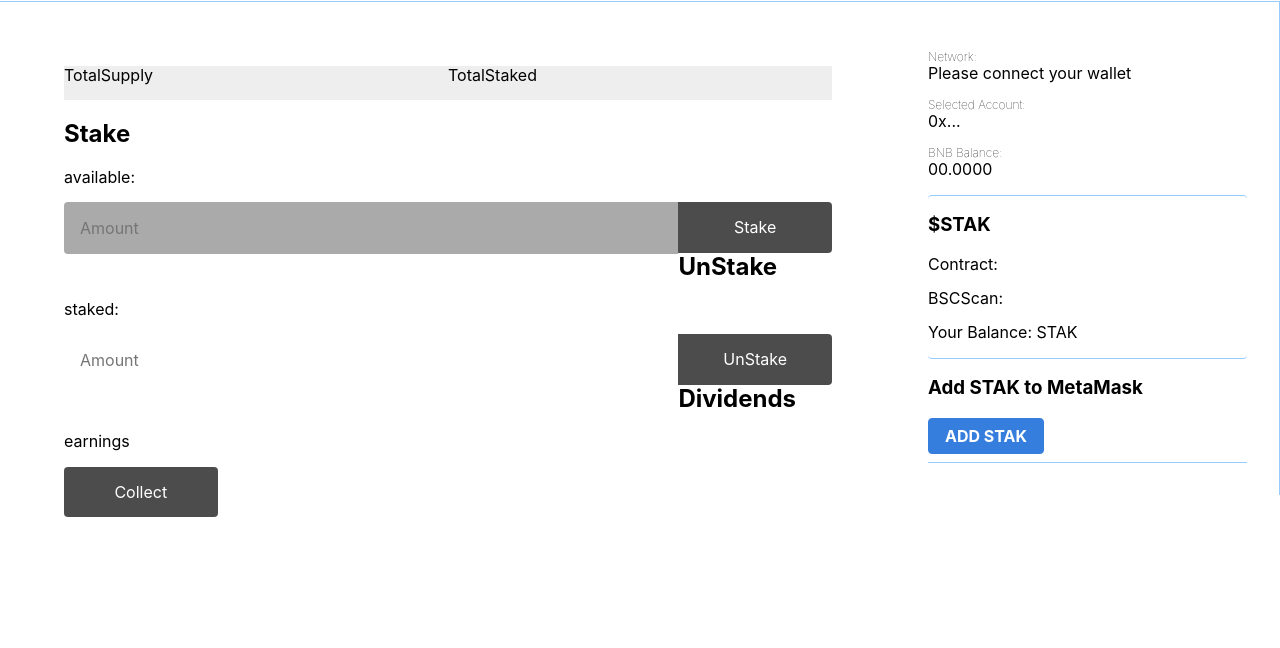
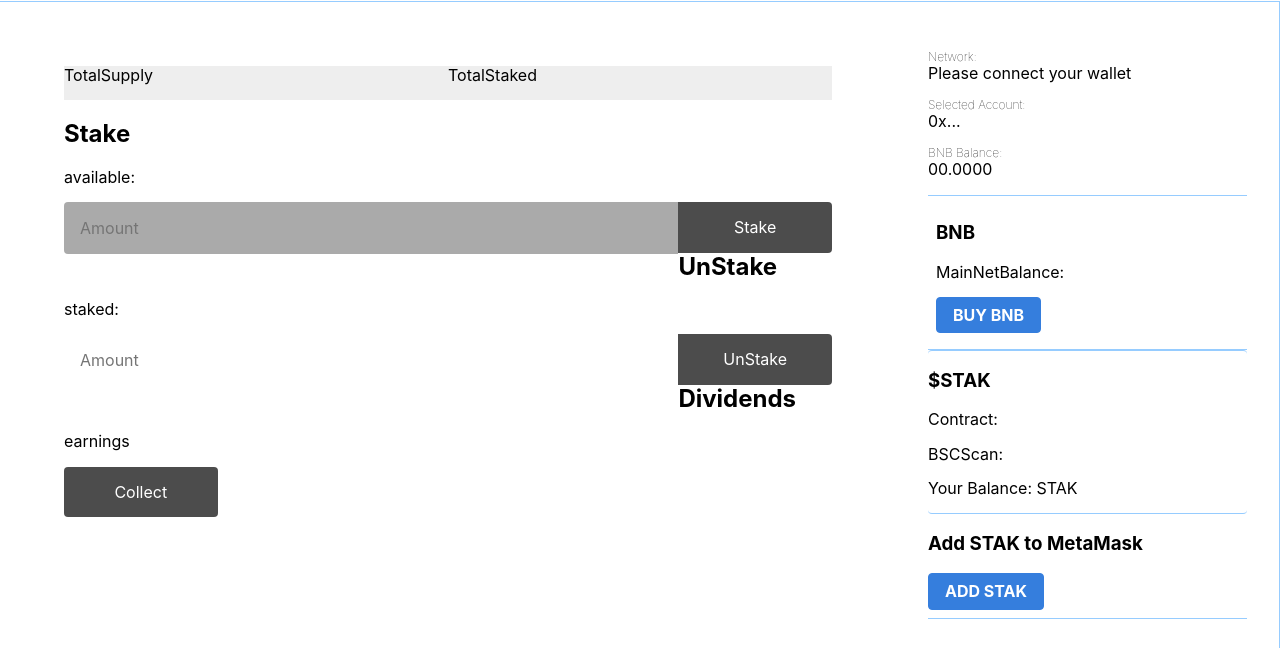
Before and after one commit to Ad-Market/stak, an Eleventy site: page src/v2/index.html in a window 1280 px wide. Shown: the part 81-729 px from the top of the page. Built offline with nearby package versions, Linux system fonts and the light colour scheme; Eleventy itself is replaced by a stand-in of ours; files that its build step writes are made by us from their sources; a script that the page names is missing; files whose address does not match are found by name.

Commit message:
Update index.html

```diff
--- a/src/v2/index.html
+++ b/src/v2/index.html
@@ -180,11 +180,11 @@
         </div>
 
         <div class="dashboard">
-          <!-- <div class="card bt bb b--light-blue pa2">
+          <div class="card bt bb b--light-blue pa2">
               <h3>BNB</h3>
               <div class="card-body"><p>MainNetBalance: <span class="balance"></span></p></div>
               <button class="f5 link dim br2 ph3 pv2 mb2 dib white fw7 bg-blue ttu ba b--blue " id="buyBNB" style="background-image: url(img/static-blue.gif);">BUY BNB</button>
-          </div> -->
+          </div>
 
           <div class="card bt bb b--light-blue br2">
               <h3>$STAK</h3>
```
